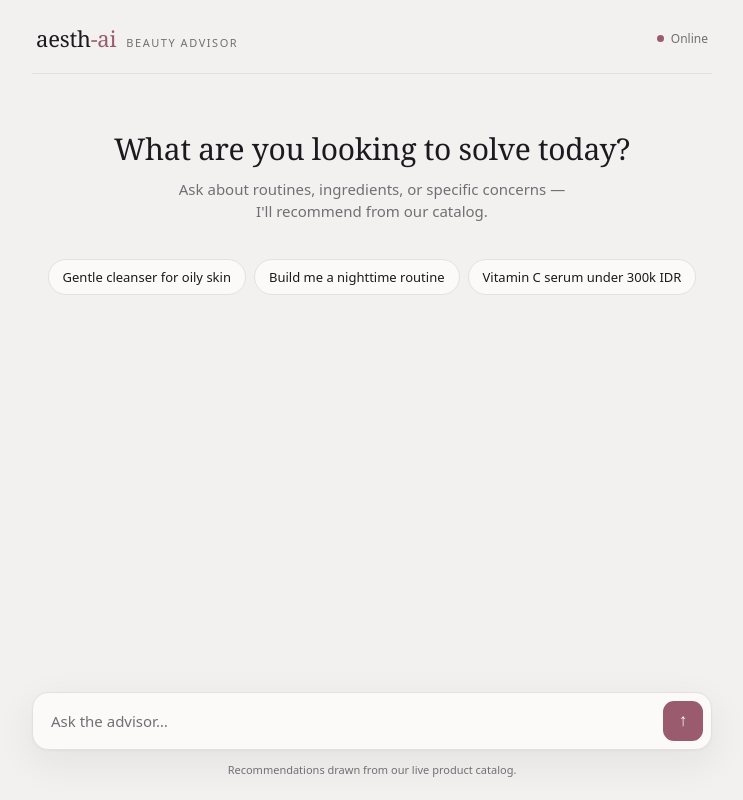
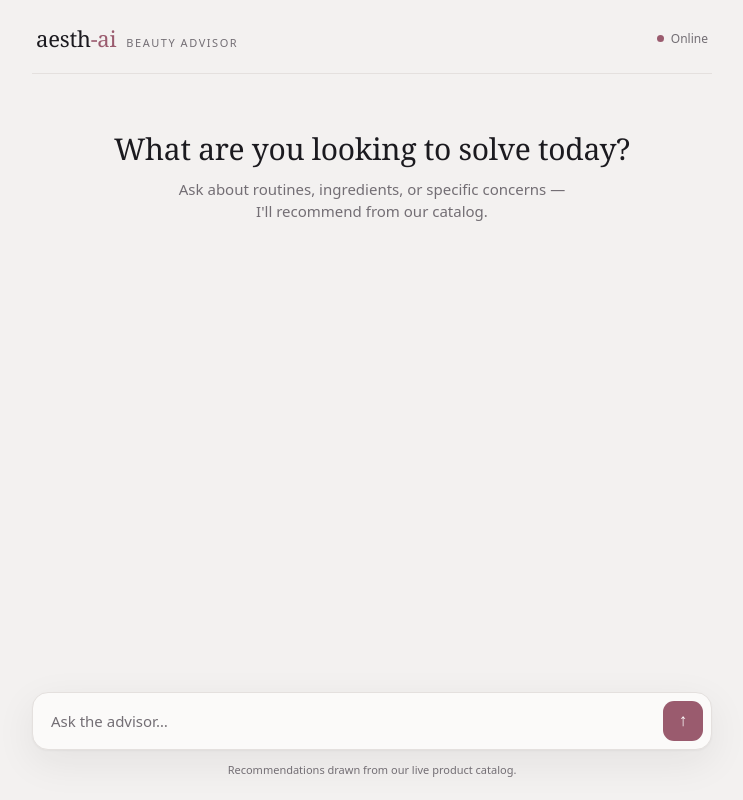
Before and after one commit to AmzalFoumi/aesth-ai, a Next.js app: page / in a window 1280 px wide. Shown: the whole page, without its empty margins (268-1011 px from the left). Built offline with nearby package versions, Linux system fonts and the light colour scheme.

Commit message:
fix: remove starter-query chips from chat homepage

```diff
--- a/src/app/(frontend)/components/ChatWidget.tsx
+++ b/src/app/(frontend)/components/ChatWidget.tsx
@@ -36,12 +36,6 @@ type Variant = 'full' | 'widget'
 
 const SESSION_STORAGE_KEY = 'aesth-chat-session'
 const MODES: Mode[] = ['db', 'rag', 'both']
-
-const STARTERS = [
-  'Gentle cleanser for oily skin',
-  'Build me a nighttime routine',
-  'Vitamin C serum under 300k IDR',
-]
 
 // Deterministic gradient per product, so swatches vary but stay stable across
 // renders. There are no product images in the dataset — this is a decorative tile.
@@ -158,19 +152,10 @@ export const ChatWidget: React.FC<{ variant?: Variant }> = ({ variant = 'widget'
 
         <div className="thread" ref={scrollRef}>
           {empty && (
-            <>
-              <div className="intro">
-                <h1>What are you looking to solve today?</h1>
-                <p>Ask about routines, ingredients, or specific concerns — I&apos;ll recommend from our catalog.</p>
-              </div>
-              <div className="starters">
-                {STARTERS.map((s) => (
-                  <button key={s} className="chip" onClick={() => send(s)}>
-                    {s}
-                  </button>
-                ))}
-              </div>
-            </>
+            <div className="intro">
+              <h1>What are you looking to solve today?</h1>
+              <p>Ask about routines, ingredients, or specific concerns — I&apos;ll recommend from our catalog.</p>
+            </div>
           )}
           {conversation}
         </div>
--- a/src/app/(frontend)/styles.css
+++ b/src/app/(frontend)/styles.css
@@ -233,33 +233,6 @@ img {
   margin: 0 auto;
   max-width: 46ch;
   line-height: 1.5;
-}
-
-.starters {
-  display: flex;
-  flex-wrap: wrap;
-  gap: 8px;
-  justify-content: center;
-  margin: 6px 0 4px;
-}
-
-.chip {
-  font-family: var(--sans);
-  font-size: 13px;
-  color: var(--ink);
-  background: var(--surface);
-  border: 1px solid var(--hair);
-  border-radius: 999px;
-  padding: 8px 14px;
-  cursor: pointer;
-  transition: border-color 0.15s, color 0.15s;
-}
-
-.chip:hover,
-.chip:focus-visible {
-  border-color: var(--clay);
-  color: var(--clay);
-  outline: none;
 }
 
 .composer-wrap {
```
